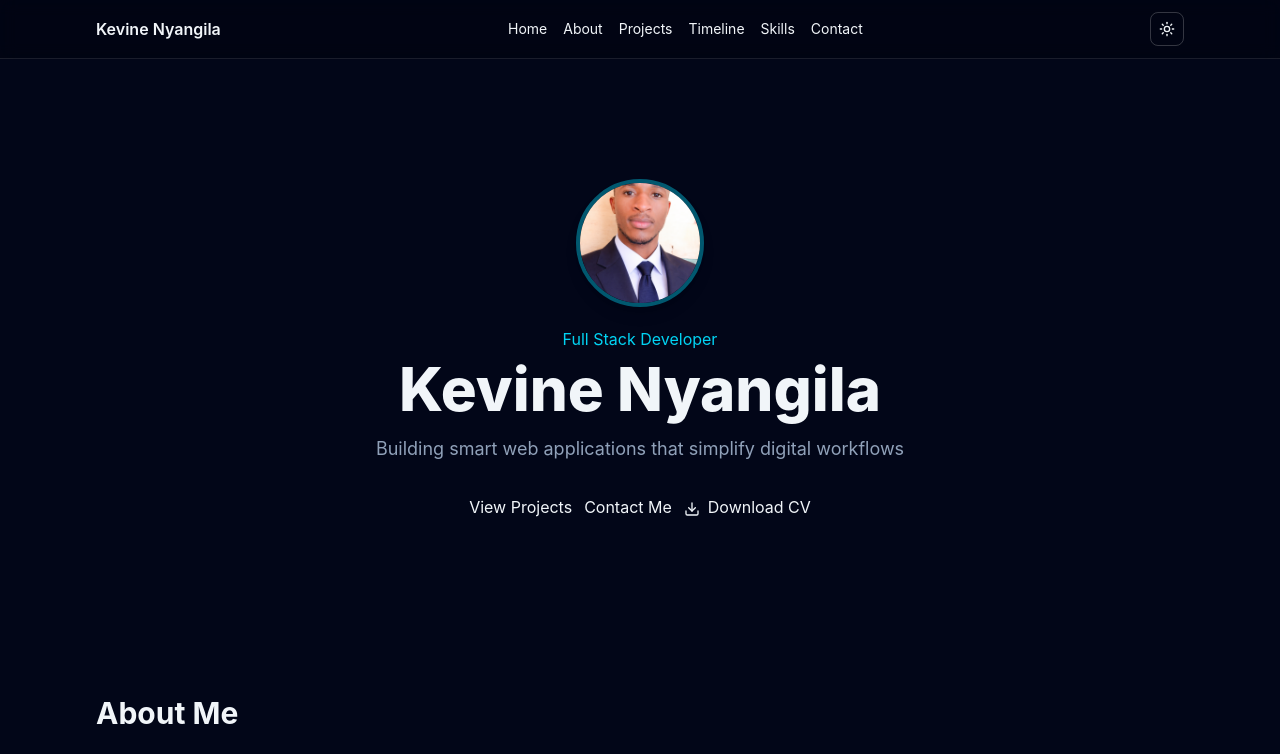
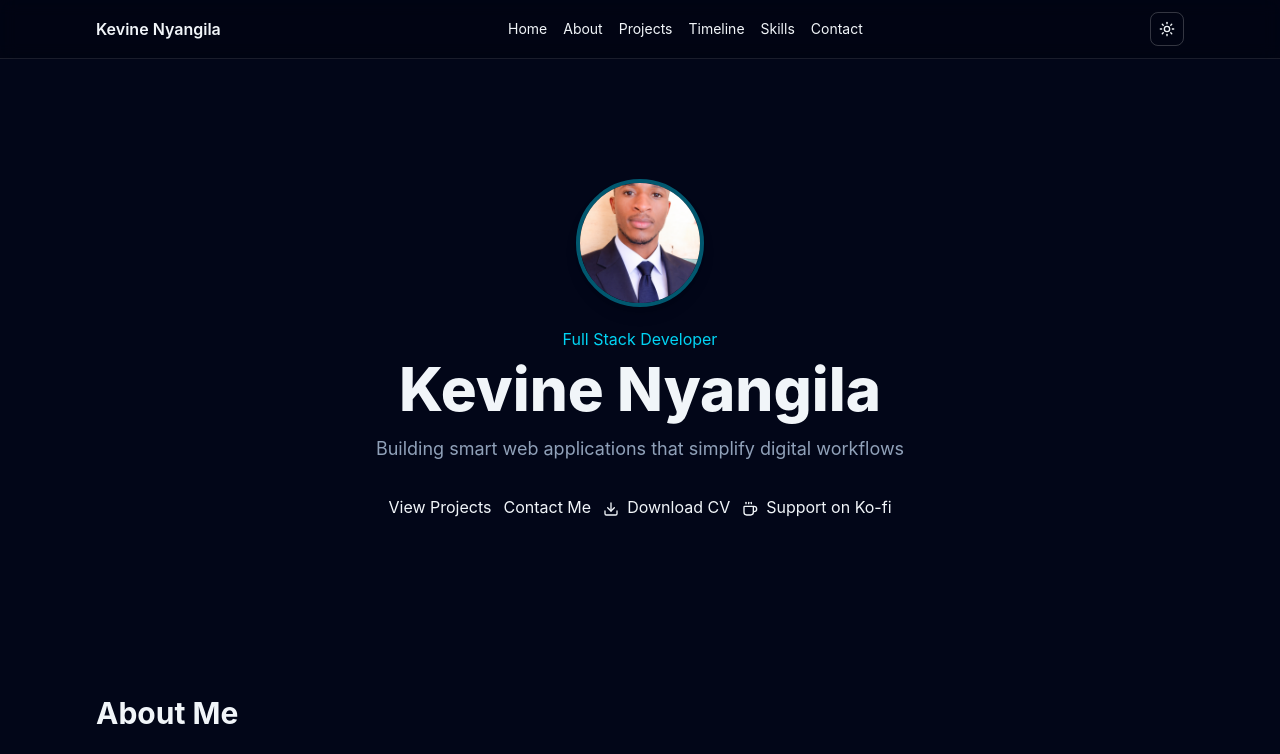
Before and after one commit to optimisticnyangila-png/PORTFOLIO, a React app in the folder frontend/: page / in a window 1280 px wide. Shown: the top 754 px of the page. Built offline with nearby package versions, Linux system fonts and the light colour scheme; no server answers; the HTML template or start-up script is replaced by a standard one.

Commit message:
add Ko-fi support button to hero and social links

```diff
--- a/frontend/src/components/SocialLinks.jsx
+++ b/frontend/src/components/SocialLinks.jsx
@@ -1,4 +1,7 @@
-import { Mail } from "lucide-react";
+import { Coffee, Mail } from "lucide-react";
+
+const kofiUrl =
+  "https://ko-fi.com/kevinenyangila?utm_medium=email&utm_source=onboarding&utm_campaign=SharePage";
 
 const socialItems = [
   {
@@ -36,6 +39,13 @@ const socialItems = [
     mark: "f",
     color: "bg-blue-700 text-white",
   },
+  {
+    key: "kofi",
+    label: "Support on Ko-fi",
+    getHref: () => kofiUrl,
+    mark: "coffee",
+    color: "bg-rose-500 text-white",
+  },
 ];
 
 export default function SocialLinks({ social, className = "" }) {
@@ -64,7 +74,9 @@ export default function SocialLinks({ social, className = "" }) {
             <span
               className={`inline-flex h-7 w-7 shrink-0 items-center justify-center rounded-full text-xs font-bold ${color}`}
             >
-              {mark === "mail" ? <Mail size={15} /> : mark}
+              {mark === "mail" && <Mail size={15} />}
+              {mark === "coffee" && <Coffee size={15} />}
+              {mark !== "mail" && mark !== "coffee" && mark}
             </span>
             <span>{label}</span>
           </a>
--- a/frontend/src/pages/PortfolioPage.jsx
+++ b/frontend/src/pages/PortfolioPage.jsx
@@ -1,6 +1,6 @@
 import { useEffect, useState } from "react";
 import { motion } from "framer-motion";
-import { Download, Moon, Sun } from "lucide-react";
+import { Coffee, Download, Moon, Sun } from "lucide-react";
 import SEO from "../components/SEO";
 import Projects from "../components/Projects";
 import ContactForm from "../components/ContactForm";
@@ -9,6 +9,8 @@ import { useThemeContext } from "../hooks/useThemeContext";
 import apiService from "../services/apiService";
 
 const sections = ["home", "about", "projects", "timeline", "skills", "contact"];
+const kofiUrl =
+  "https://ko-fi.com/kevinenyangila?utm_medium=email&utm_source=onboarding&utm_campaign=SharePage";
 
 function Section({ id, title, children }) {
   return (
@@ -128,6 +130,10 @@ export default function PortfolioPage() {
               <Download className="mr-2 inline" size={16} />
               Download CV
             </a>
+            <a href={kofiUrl} target="_blank" rel="noreferrer" className="btn-outline">
+              <Coffee className="mr-2 inline" size={16} />
+              Support on Ko-fi
+            </a>
           </div>
         </motion.div>
       </Section>
```
